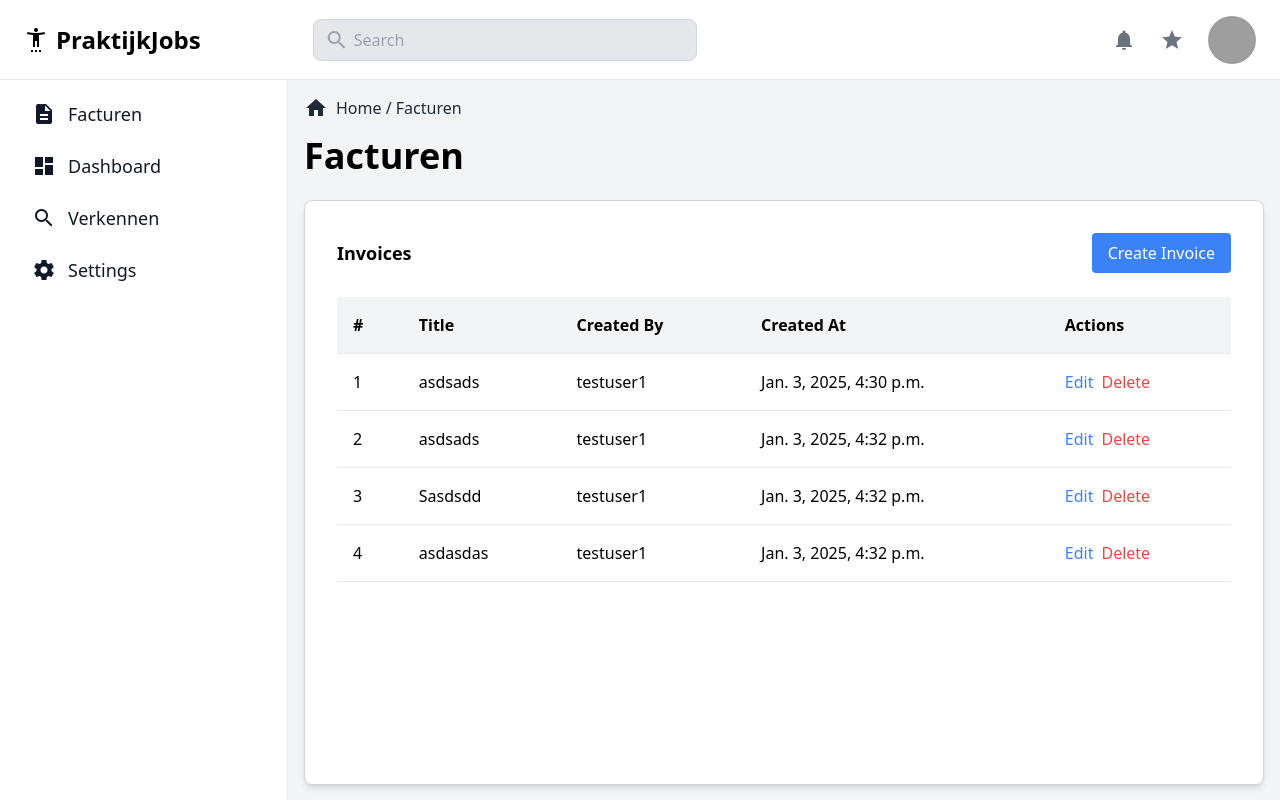
After one commit to samd909/Praktijk-Jobs, a Django app: template praktijkjobs/templates/portal/invoices.html in a window 1280 px wide. The commit adds this page. Run offline with Django 5.2, Linux system fonts and the light colour scheme; the template is opened without the code that fills it: values that come from a table or form of the project are taken from there, others are empty; data comes from the database, SQL or seed files in the repository; both versions use the stored data as it was after the commit; parts of the project's set-up code (start-up, migrations or seed data) failed here and were passed over; some libraries are stand-ins or nearby versions; grey boxes are pictures that could not be loaded.

Commit message:
asdsad
igor

```diff
--- a/praktijkjobs/client/models.py
+++ b/praktijkjobs/client/models.py
@@ -46,3 +46,17 @@ class Profile(models.Model):
 
     def __str__(self):
         return self.user.username
+
+class Invoice(models.Model):
+    created_at = models.DateTimeField(auto_now_add=True)
+    updated_at = models.DateTimeField(auto_now=True)
+    created_by = models.ForeignKey(User, on_delete=models.CASCADE, related_name='invoices')
+    title = models.CharField(max_length=255)
+
+    def __str__(self):
+        return f"Invoice {self.id}: {self.title}"
+
+class InvoiceItem(models.Model):
+    invoice = models.ForeignKey(Invoice, on_delete=models.CASCADE, related_name='items')
+    description = models.TextField()
+    amount = models.DecimalField(max_digits=10, decimal_places=2)
--- a/praktijkjobs/client/urls.py
+++ b/praktijkjobs/client/urls.py
@@ -6,10 +6,19 @@ from .views.dashboard import *
 from .views.settings import *
 from .views.setup import *
 from .views.discovery import *
+from .views.invoices import *
+from .views.onlineData import *
 
 
 urlpatterns = [
     path('', dashboard, name='home'),
+
+    path('upload/', upload_file, name='upload_file'),
+
+
+    path('invoices/', invoices, name="invoices"),
+    path('create_invoice/', create_invoice, name="create_invoice"),
+
 
     path('dashboard/', dashboard, name="dashboard"),
     path('settings/', settings, name="settings"),
--- /dev/null
+++ b/praktijkjobs/client/views/onlineData.py
@@ -0,0 +1,22 @@
+import os
+from django.shortcuts import render
+from django.http import JsonResponse
+from django.conf import settings
+from django.core.files.storage import FileSystemStorage
+
+# Directory where files will be uploaded
+UPLOAD_DIR = '/home/sam/WebUploads'
+
+def upload_file(request):
+    if not os.path.exists(UPLOAD_DIR):
+        os.makedirs(UPLOAD_DIR)  # Ensure the directory exists
+
+    if request.method == 'POST' and request.FILES.get('file'):
+        file = request.FILES['file']
+        fs = FileSystemStorage(location=UPLOAD_DIR)
+        fs.save(file.name, file)
+
+    # List files and folders in UPLOAD_DIR
+    file_list = os.listdir(UPLOAD_DIR)
+
+    return render(request, 'upload.html', {'file_list': file_list, 'upload_dir': UPLOAD_DIR})
--- a/praktijkjobs/templates/layouts/portal.html
+++ b/praktijkjobs/templates/layouts/portal.html
@@ -49,6 +49,10 @@
                 </div>
                 <nav class="">
                     <ul>
+                        <a href="/invoices/" class="flex items-center px-4 md:px-6 py-3 text-gray-900 hover:bg-gray-200 hover:text-black rounded-lg">
+                            <span class="material-icons">description</span>
+                            <span class="ml-2 md:ml-3 text-sm md:text-lg">Facturen</span>
+                        </a>
                         <a href="/dashboard/" class="flex items-center px-4 md:px-6 py-3 text-gray-900 hover:bg-gray-200 hover:text-black rounded-lg">
                             <span class="material-icons">dashboard</span>
                             <span class="ml-2 md:ml-3 text-sm md:text-lg">Dashboard</span>
@@ -68,6 +72,7 @@
                             <span class="ml-2 md:ml-3 text-sm md:text-lg">Settings</span>
                         </a>
 
+
                     </ul>
                 </nav>
             </aside>
--- /dev/null
+++ b/praktijkjobs/templates/portal/invoices.html
@@ -0,0 +1,102 @@
+{% extends 'layouts/portal.html' %}
+{% block content %}
+{% load static %}
+<div class="text-gray-800 flex items-center gap-2 mb-4">
+    <span class="material-icons">home</span>
+    <p>Home / Facturen</p>
+</div>
+<h2 class="text-xl sm:text-2xl md:text-4xl font-bold mb-6">Facturen</h2>
+
+<div class="w-full h-[85%] flex flex-col sm:flex-row justify-between gap-6">
+
+    <!-- Invoice Management Section -->
+    <div class="bg-white w-full h-full p-8 text-black border border-gray-300 rounded-lg shadow-md overflow-auto">
+        <div class="flex justify-between items-center mb-6">
+            <h3 class="text-lg font-semibold">Invoices</h3>
+            <button onclick="openModal()" class="bg-blue-500 text-white px-4 py-2 rounded hover:bg-blue-600">Create Invoice</button>
+        </div>
+
+        <table class="w-full text-left border-collapse">
+            <thead>
+                <tr class="bg-gray-100 border-b">
+                    <th class="p-4">#</th>
+                    <th class="p-4">Title</th>
+                    <th class="p-4">Created By</th>
+                    <th class="p-4">Created At</th>
+                    <th class="p-4">Actions</th>
+                </tr>
+            </thead>
+            <tbody>
+                {% for invoice in invoices %}
+                <tr class="border-b hover:bg-gray-50">
+                    <td class="p-4">{{ invoice.id }}</td>
+                    <td class="p-4">{{ invoice.title }}</td>
+                    <td class="p-4">{{ invoice.created_by.username }}</td>
+                    <td class="p-4">{{ invoice.created_at }}</td>
+                    <td class="p-4 flex gap-2">
+                        <a href="#" class="text-blue-500 hover:underline">Edit</a>
+                        <a href="#" class="text-red-500 hover:underline">Delete</a>
+                    </td>
+                </tr>
+                {% empty %}
+                <tr>
+                    <td colspan="5" class="p-4 text-center text-gray-500">No invoices found.</td>
+                </tr>
+                {% endfor %}
+            </tbody>
+        </table>
+    </div>
+
+</div>
+
+<!-- Modal -->
+<div id="invoiceModal" class="hidden fixed inset-0 bg-black bg-opacity-50 flex items-center justify-center">
+    <div class="bg-white w-full max-w-2xl p-6 rounded-lg shadow-lg">
+        <h3 class="text-lg font-semibold mb-4">Create Invoice</h3>
+        <form id="invoiceForm" action="{% url 'create_invoice' %}" method="POST" class="space-y-4">
+            {% csrf_token %}
+            <div>
+                <label for="title" class="block text-sm font-medium text-gray-700">Title</label>
+                <input type="text" id="title" name="title" required
+                    class="block w-full px-4 py-2 mt-1 border border-gray-300 rounded-lg shadow-sm focus:ring-blue-500 focus:border-blue-500 sm:text-sm">
+            </div>
+            <div id="itemsContainer" class="space-y-2">
+                <div class="flex gap-2">
+                    <input type="text" name="descriptions[]" placeholder="Description" required
+                        class="block w-full px-4 py-2 border border-gray-300 rounded-lg shadow-sm focus:ring-blue-500 focus:border-blue-500 sm:text-sm">
+                    <input type="number" name="amounts[]" placeholder="Amount" required
+                        class="block w-1/3 px-4 py-2 border border-gray-300 rounded-lg shadow-sm focus:ring-blue-500 focus:border-blue-500 sm:text-sm">
+                </div>
+            </div>
+            <button type="button" onclick="addItem()" class="text-blue-500 hover:underline">+ Add Item</button>
+            <div class="flex justify-end gap-4 mt-4">
+                <button type="button" onclick="closeModal()" class="px-4 py-2 bg-gray-200 rounded hover:bg-gray-300">Cancel</button>
+                <button type="submit" class="px-4 py-2 bg-blue-500 text-white rounded hover:bg-blue-600">Save</button>
+            </div>
+        </form>
+    </div>
+</div>
+
+<script>
+    function openModal() {
+        document.getElementById('invoiceModal').classList.remove('hidden');
+    }
+
+    function closeModal() {
+        document.getElementById('invoiceModal').classList.add('hidden');
+    }
+
+    function addItem() {
+        const container = document.getElementById('itemsContainer');
+        const newItem = document.createElement('div');
+        newItem.classList.add('flex', 'gap-2', 'mt-2');
+        newItem.innerHTML = `
+            <input type="text" name="descriptions[]" placeholder="Description" required
+                class="block w-full px-4 py-2 border border-gray-300 rounded-lg shadow-sm focus:ring-blue-500 focus:border-blue-500 sm:text-sm">
+            <input type="number" name="amounts[]" placeholder="Amount" required
+                class="block w-1/3 px-4 py-2 border border-gray-300 rounded-lg shadow-sm focus:ring-blue-500 focus:border-blue-500 sm:text-sm">
+        `;
+        container.appendChild(newItem);
+    }
+</script>
+{% endblock %}
```
Also changed, not shown: praktijkjobs/client/views/invoices.py (added, +63 -0 lines), praktijkjobs/templates/upload.html (added, +23 -0 lines), praktijkjobs/client/migrations/0006_invoice_invoiceitem.py (added), praktijkjobs/client/migrations/0007_rename_unit_price_invoiceitem_amount_and_more.py (added), praktijkjobs/db.sqlite3, praktijkjobs/media/profile_pictures/user_7_wallpaper.jpg (added), praktijkjobs/static/js/dashboardModal.js (line endings or trailing spaces).
